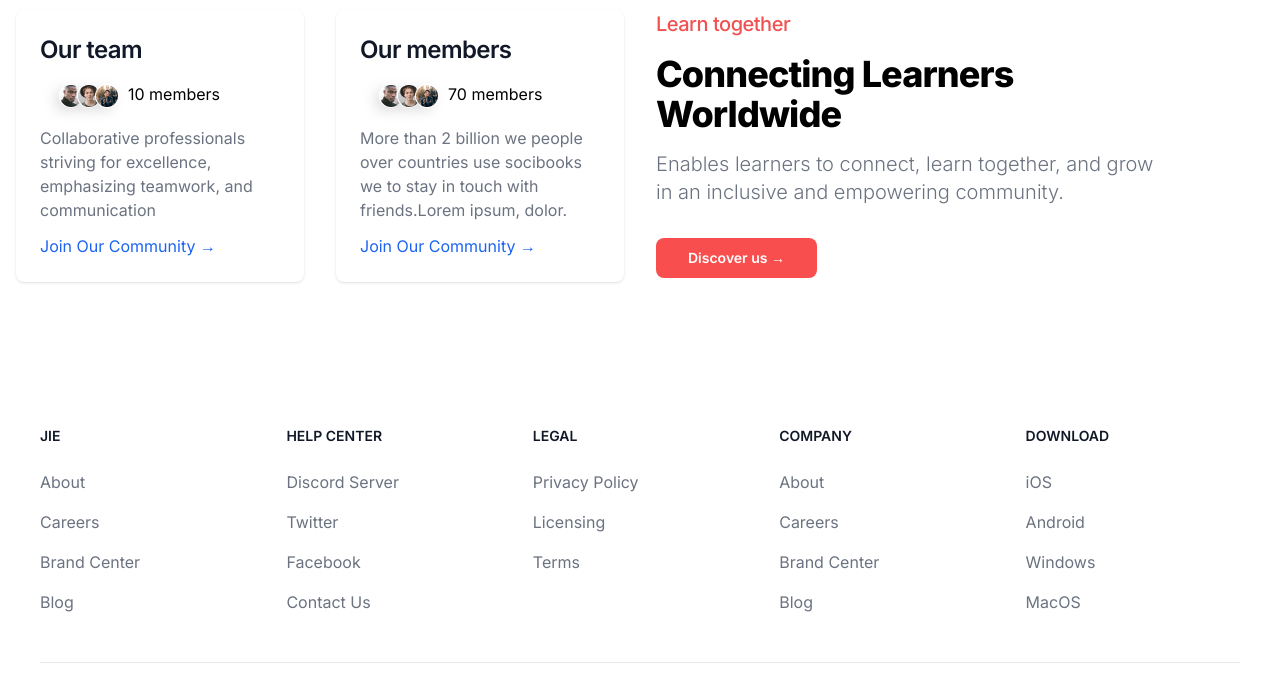
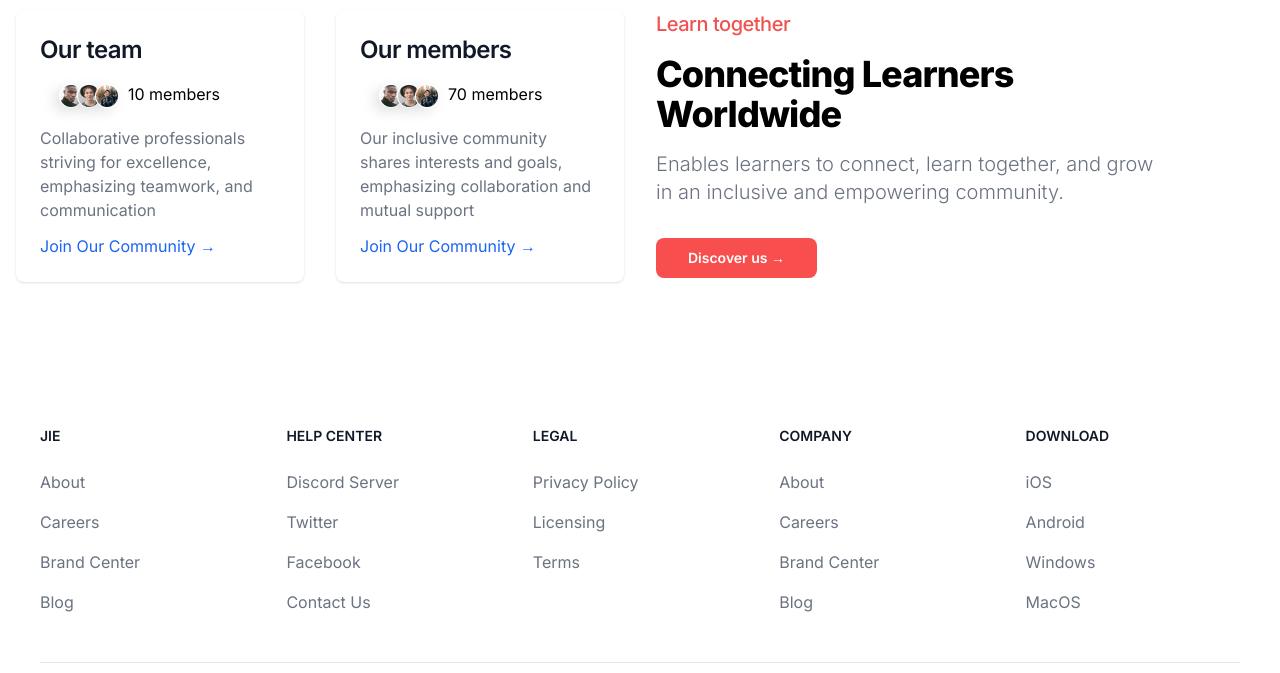
Before and after one commit to AnandaArya/jie-landing-page, a website: page index.html in a window 1280 px wide. Shown: the part 1580-2253 px from the top of the page. Drawn offline with nearby package versions, Linux system fonts and the light colour scheme.

Commit message:
Decsription changes

```diff
--- a/index.html
+++ b/index.html
@@ -228,7 +228,7 @@
               <img src="img/people-card.png" class="place-self-center" alt="people-card">
               <p class="mt-2">70 members</p>
             </div>
-          <p class="mb-3 font-normal text-gray-500 dark:text-gray-400">More than 2 billion we people over countries use socibooks we to stay in touch with friends.Lorem ipsum, dolor.</p>
+          <p class="mb-3 font-normal text-gray-500 dark:text-gray-400">Our inclusive community shares interests and goals, emphasizing collaboration and mutual support</p>
           <a href="#" class="inline-flex items-center text-blue-600 hover:underline">
             Join Our Community →
           </a>
```
